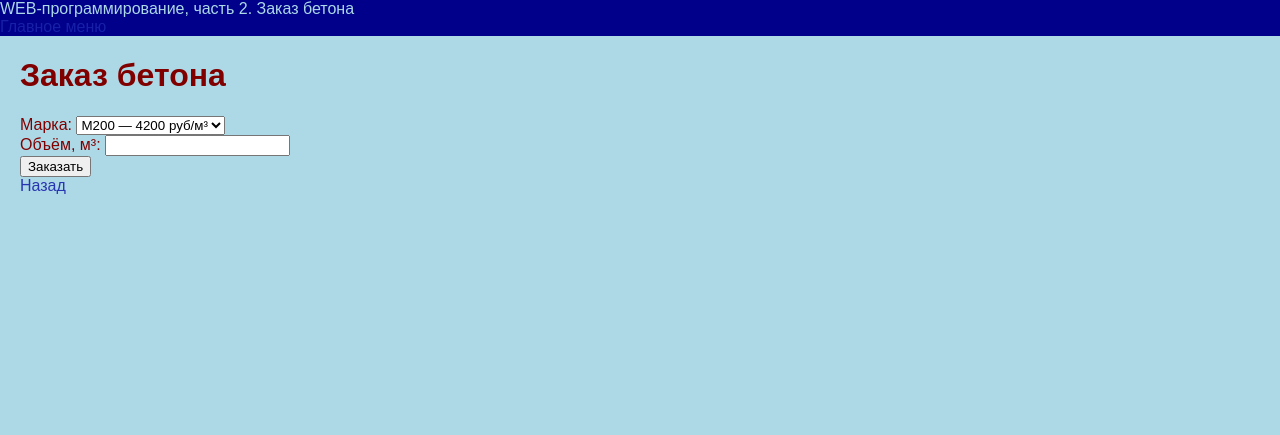
After one commit to Chupa4ups/webLabs, a Flask app: page /lab4/concrete in a window 1280 px wide. The commit adds this page. Shown: the top 435 px of the page. Run offline with Flask 3, Linux system fonts and the light colour scheme.

Commit message:
Заказ бетона

```diff
--- a/lab4.py
+++ b/lab4.py
@@ -206,3 +206,42 @@ def weather():
         message = f'Жарко. Температура: {shown}°С'
 
     return render_template('lab4/weather.html', message=message, temperature=raw)
+
+
+CONCRETE_PRICES = {'М200': 4200, 'М300': 4800, 'М400': 5400, 'М500': 6100}
+
+
+@lab4.route('/lab4/concrete', methods=['GET', 'POST'])
+def concrete():
+    if request.method == 'GET':
+        return render_template('lab4/concrete.html', prices=CONCRETE_PRICES, kind='М200')
+
+    kind = request.form.get('kind')
+    raw = request.form.get('volume', '').strip().replace(',', '.')
+
+    def fail(text):
+        return render_template('lab4/concrete.html', prices=CONCRETE_PRICES,
+                               kind=kind, volume=raw, error=text)
+
+    if kind not in CONCRETE_PRICES:
+        return fail('Выберите марку бетона')
+    if raw == '':
+        return fail('Не указан объём')
+    try:
+        volume = float(raw)
+    except ValueError:
+        return fail('Объём должен быть числом')
+    if volume <= 0:
+        return fail('Объём должен быть больше нуля')
+    if volume > 100:
+        return fail('Такого объёма сейчас нет в наличии')
+
+    total = volume * CONCRETE_PRICES[kind]
+    discount = 0
+    if volume > 10:
+        discount = total * 0.10
+        total -= discount
+
+    return render_template('lab4/concrete.html', prices=CONCRETE_PRICES, kind=kind,
+                           volume=raw, ordered=True, shown_volume=round(volume, 2),
+                           total=round(total, 2), discount=round(discount, 2))
--- /dev/null
+++ b/templates/lab4/concrete.html
@@ -0,0 +1,37 @@
+{% extends "base.html" %}
+
+{% block lab %}Заказ бетона{% endblock %}
+
+{% block main %}
+    <h1>Заказ бетона</h1>
+    <form method="post">
+        <div>
+            <label for="kind">Марка:</label>
+            <select id="kind" name="kind">
+                {% for name, price in prices.items() %}
+                    <option value="{{ name }}" {% if name == kind %}selected{% endif %}>
+                        {{ name }} — {{ price }} руб/м³
+                    </option>
+                {% endfor %}
+            </select>
+        </div>
+        <div>
+            <label for="volume">Объём, м³:</label>
+            <input type="number" step="any" id="volume" name="volume" value="{{ volume }}">
+        </div>
+        <button type="submit">Заказать</button>
+    </form>
+
+    {% if error %}
+        <div style="color: red;">{{ error }}</div>
+    {% elif ordered %}
+        <div>
+            Заказ успешно сформирован. Вы заказали {{ kind }}. Объём: {{ shown_volume }} м³.
+            Сумма к оплате: {{ total }} руб
+        </div>
+        {% if discount %}
+            <div>Применена скидка за большой объём (10%): {{ discount }} руб</div>
+        {% endif %}
+    {% endif %}
+    <div><a href="/lab4/">Назад</a></div>
+{% endblock %}
--- a/templates/lab4/lab4.html
+++ b/templates/lab4/lab4.html
@@ -13,5 +13,7 @@
         <li><a href="/lab4/pow-form">Возведение в степень</a></li>
         <li><a href="/lab4/tree">Деревья</a></li>
         <li><a href="/lab4/login">Авторизация</a></li>
+        <li><a href="/lab4/weather">Погода</a></li>
+        <li><a href="/lab4/concrete">Заказ бетона</a></li>
     </ol>
 {% endblock %}
```
